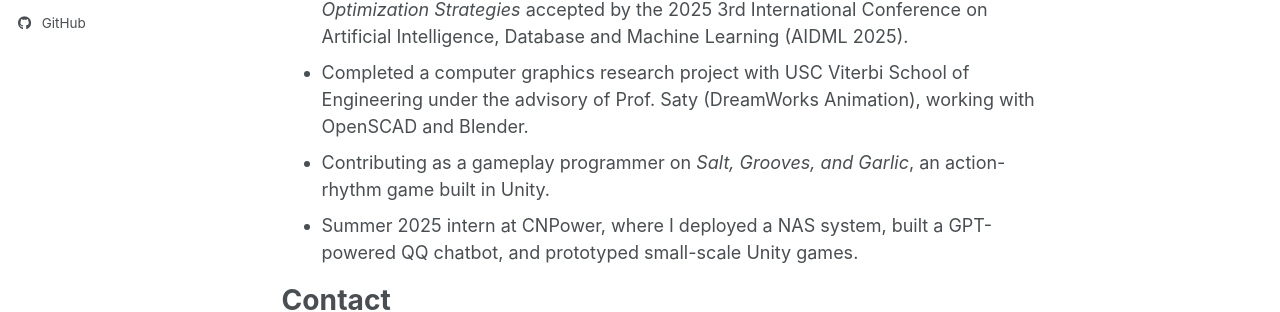
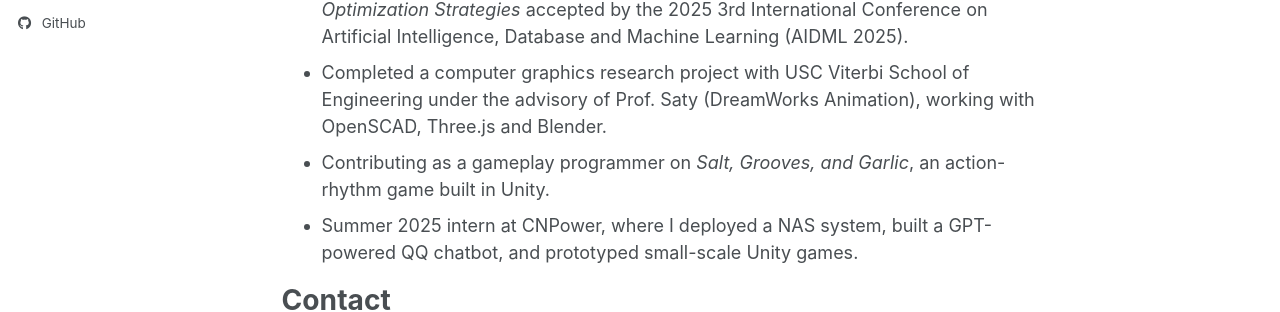
Before and after one commit to egoist-hozumi/Resume, a Jekyll site: the page built from _pages/about.md, in a window 1280 px wide and 1186 px high. Shown: the part 585-897 px from the top of the window. Built offline with Jekyll 4.4.1, drawn with Linux system fonts in a browser that asks for light colours; a script that is not in the unit is left out.

Commit message:
Update about.md

```diff
--- a/_pages/about.md
+++ b/_pages/about.md
@@ -18,7 +18,7 @@
 Recent Highlights
 ======
 * Thesis *Towards Efficient LLMs: Analyzing Computational Bottlenecks and Optimization Strategies* accepted by the 2025 3rd International Conference on Artificial Intelligence, Database and Machine Learning (AIDML 2025).
-* Completed a computer graphics research project with USC Viterbi School of Engineering under the advisory of Prof. Saty (DreamWorks Animation), working with OpenSCAD and Blender.
+* Completed a computer graphics research project with USC Viterbi School of Engineering under the advisory of Prof. Saty (DreamWorks Animation), working with OpenSCAD, Three.js and Blender.
 * Contributing as a gameplay programmer on *Salt, Grooves, and Garlic*, an action-rhythm game built in Unity.
 * Summer 2025 intern at CNPower, where I deployed a NAS system, built a GPT-powered QQ chatbot, and prototyped small-scale Unity games.
 
```
